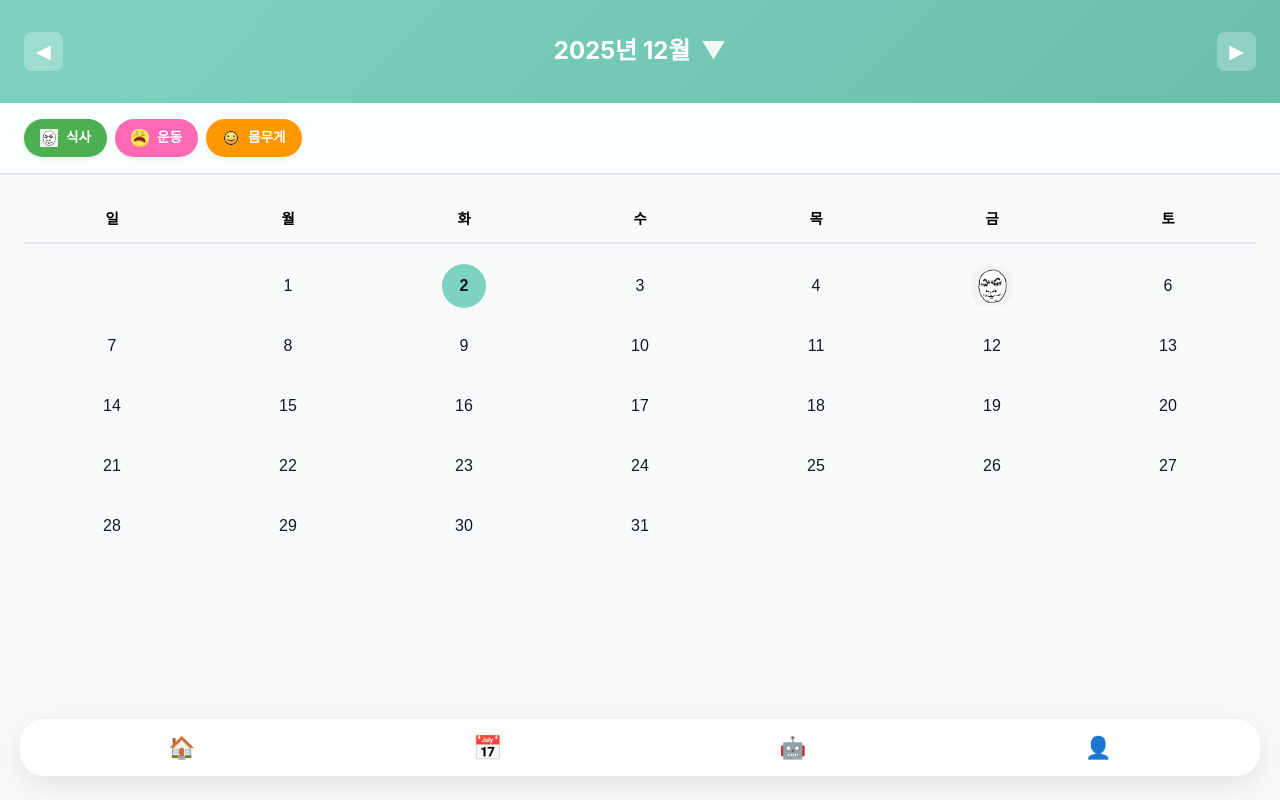
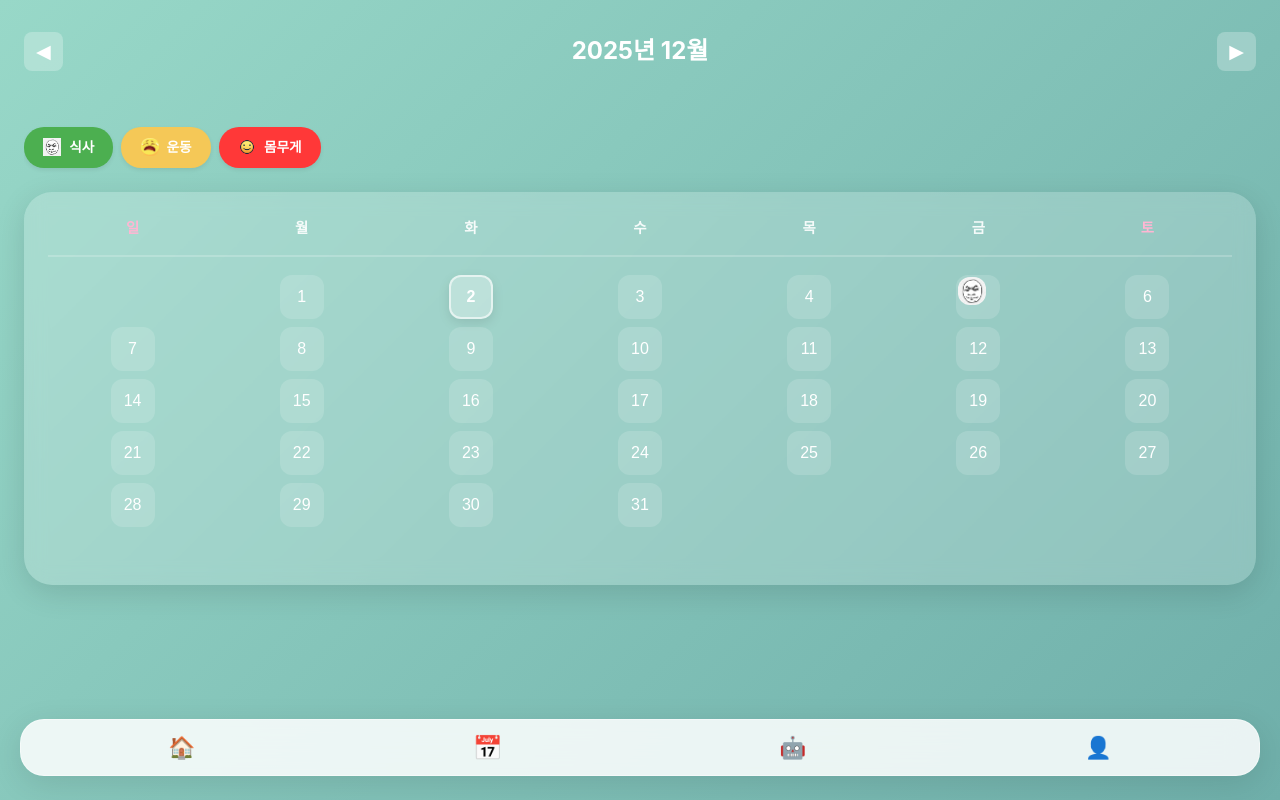
Before and after one commit to JungHoonKim-KR/KeepGoing, a Vue app: page /calendar in a window 1280 px wide. Built offline with nearby package versions, Linux system fonts and the light colour scheme.

Commit message:
캘린더 푸쉬

```diff
--- a/src/views/CalendarView.vue
+++ b/src/views/CalendarView.vue
@@ -36,13 +36,13 @@ const trackingStates = ref([
   {
     key: "burned",
     label: "운동",
-    color: "#FF69B4",
+    color: "#F5C857",
     icon: new URL("/src/assets/images/stickers/sad.png", import.meta.url).href,
   },
   {
     key: "weight",
     label: "몸무게",
-    color: "#FF9800",
+    color: "#FF3838",
     icon: new URL("/src/assets/images/stickers/smile.png", import.meta.url).href,
   },
 ]);
@@ -195,8 +195,10 @@ const selectColorForRecord = (recordKey) => {
     const isCurrentlySelected = currentRecords.includes(recordKey);
 
     if (isCurrentlySelected) {
+      // 이미 선택된 상태를 다시 클릭하면 해제 (토글 방식)
       dailyRecords.value[dateKey] = [];
     } else {
+      // 새로운 상태를 클릭하면 이전 상태 해제 후 새로운 상태 기록 (단일 선택 방식)
       dailyRecords.value[dateKey] = [recordKey];
     }
 
@@ -218,7 +220,6 @@ const getRecordIconUrl = (records) => {
 
 // 💡 추가된 년/월 모달 함수
 const openYearMonthModal = () => {
-  // 현재 달력의 년/월로 임시 상태 초기화
   tempSelectedYear.value = currentDate.value.getFullYear();
   tempSelectedMonth.value = currentDate.value.getMonth();
   isYearMonthModalOpen.value = true;
@@ -232,7 +233,6 @@ const applyYearMonth = () => {
   const currentDayOfMonth = currentDate.value.getDate();
   let newDate = new Date(tempSelectedYear.value, tempSelectedMonth.value, currentDayOfMonth);
 
-  // 날짜가 다음 달로 넘어갔다면 해당 월의 마지막 날로 조정
   if (newDate.getMonth() !== tempSelectedMonth.value) {
     newDate = new Date(tempSelectedYear.value, tempSelectedMonth.value + 1, 0);
   }
@@ -260,13 +260,13 @@ watch(
     <header class="header">
       <div class="month-header">
         <button @click="changeMonth(-1)" class="month-btn">◀</button>
-        <h1 class="month-display">
+
+        <h1 class="month-display" @click.stop="openYearMonthModal">
           {{ displayMonth }}
-          <span class="dropdown-icon" @click.stop="openYearMonthModal">▼</span>
+          <span class="dropdown-icon">▼</span>
         </h1>
 
         <button @click="changeMonth(1)" class="month-btn">▶</button>
-      <!--  <button @click="selectToday" class="today-btn">오늘 선택</button> -->
       </div>
     </header>
 
@@ -283,6 +283,7 @@ watch(
         </div>
       </div>
 
+      <div class="calendar-card">
         <div class="days-of-week">
           <span v-for="day in daysOfWeek" :key="day" class="weekday-header">{{ day }}</span>
         </div>
@@ -296,7 +297,7 @@ watch(
                 {
                   'is-today': day.isToday,
                   'is-selected': day.isSelected,
-                'has-icon': day.records.length > 0, // 아이콘 덮어쓰기 여부
+                  'has-icon': day.records.length > 0,
                 },
               ]"
               @mousedown.prevent="startPress(day)"
@@ -321,6 +322,7 @@ watch(
           </div>
         </div>
       </div>
+    </div>
 
    <Footer></Footer>
   </div>
@@ -328,7 +330,7 @@ watch(
   <Teleport to="body">
     <div v-if="isColorModalOpen" class="modal-overlay" @click.self="closeColorModal">
       <div class="color-modal">
-        <h2>{{ modalTargetDay?.day }}일 기록 선택 (단일)</h2>
+        <h2>{{ modalTargetDay?.day }}일 기록 선택</h2>
         <p class="modal-info">선택 시, 이전 상태는 해제되고 새로운 상태가 기록됩니다.</p>
 
         <div class="color-options">
@@ -388,9 +390,8 @@ watch(
 <style scoped>
 /* --- 기본 변수 정의 --- */
 :root {
-  --color-primary: #8E7CC3 ;
-  --color-primary-dark: #6abfa8;
-  --color-primary-light: #a8e6dd;
+  --color-primary: #98d8c8;
+  --color-primary-dark: #6fafaa;
   --color-accent: #FF6B9D;
   --color-accent-light: #FFB6D3;
   --color-warning: #FFA726;
@@ -399,25 +400,23 @@ watch(
   --color-text-secondary: #7F8C8D;
   --color-text-muted: #95A5A6;
   --color-red: #E74C3C;
-  --color-green: #4CAF50;
-  --color-bg-light: #f8fffe;
-  --color-bg-mint: #f0faf8;
-  --color-border: #d4ebe5;
 }
 
 /* --- 캘린더 전체 레이아웃 --- */
 .calendar-view {
   min-height: 100vh;
   padding-bottom: 80px;
-
-  background: #F9FAFB;
+  /* 💡 수정: 전체 뷰에 그라데이션 적용 */
+  background: linear-gradient(135deg, #98d8c8 0%, #6fafaa 100%);
+  color: white;
 }
 
 .header {
-  background: linear-gradient(135deg, #7dd3c0 0%, #6abfa8 100%);
+  /* 💡 수정: 배경색과 그림자 제거하여 투명하게 만듦 */
+  /* background: linear-gradient(135deg, #98d8c8 0%, #6fafaa 100%); (제거) */
+  /* box-shadow: 0 8px 30px rgba(0, 0, 0, 0.12); (제거) */
   color: white;
   padding: 2rem 1.5rem 1rem;
-  box-shadow: 0 2px 8px rgba(111, 175, 170, 0.15);
 }
 
 .month-header {
@@ -433,17 +432,15 @@ watch(
   margin: 0;
   flex-grow: 1;
   text-align: center;
+  color: white;
+  cursor: pointer;
 }
 
 .dropdown-icon {
-  cursor: pointer;
   margin-left: 5px;
   opacity: 0.9;
   transition: opacity 0.2s;
-}
-
-.dropdown-icon:hover {
-  opacity: 1;
+  display: none;
 }
 
 .month-btn {
@@ -454,27 +451,16 @@ watch(
   cursor: pointer;
   padding: 8px 12px;
   border-radius: 8px;
-  transition: background 0.2s;
+  transition: all 0.2s;
+  -webkit-tap-highlight-color: transparent;
 }
 
 .month-btn:hover {
-  background: rgba(255, 255, 255, 0.3);
+  background: rgba(255, 255, 255, 0.35);
 }
 
-.today-btn {
-  background-color: rgba(255, 255, 255, 0.25);
-  color: white;
-  border: none;
-  border-radius: 20px;
-  padding: 0.5rem 1rem;
-  font-size: 0.8rem;
-  font-weight: 500;
-  cursor: pointer;
-  transition: background 0.2s;
-}
-
-.today-btn:hover {
-  background-color: rgba(255, 255, 255, 0.35);
+.month-btn:active {
+  transform: scale(0.95);
 }
 
 /* --- 트래킹 상태 칩 스타일 --- */
@@ -487,23 +473,23 @@ watch(
   gap: 0.5rem;
   overflow-x: auto;
   white-space: nowrap;
-  background-color: #f8fffe;
-  padding: 1rem 1.5rem;
-  margin: 0 -1.5rem 1rem;
-  border-bottom: 2px solid var(--color-border);
+  padding: 1.5rem 0;
+  margin-bottom: 0;
 }
 
 .state-chip {
   display: flex;
   align-items: center;
   gap: 8px;
-  padding: 0.5rem 1rem;
+  padding: 0.6rem 1.2rem;
   border-radius: 20px;
   color: white;
   font-size: 0.85rem;
   font-weight: 600;
   box-shadow: 0 2px 4px rgba(0, 0, 0, 0.08);
   transition: transform 0.2s, box-shadow 0.2s;
+  flex-shrink: 0;
+  -webkit-tap-highlight-color: transparent;
 }
 
 .state-chip:active {
@@ -516,25 +502,36 @@ watch(
   height: 18px;
 }
 
+/* --- 캘린더 카드 (글래스모피즘) --- */
+.calendar-card {
+  background: rgba(255, 255, 255, 0.2);
+  padding: 1.5rem 1.5rem 2rem 1.5rem;
+  border-radius: 1.75rem;
+  backdrop-filter: blur(10px);
+  -webkit-backdrop-filter: blur(10px);
+  box-shadow: 0 8px 30px rgba(0, 0, 0, 0.12);
+  margin-bottom: 1.5rem;
+  overflow: hidden;
+}
+
 /* --- 요일 헤더 --- */
 .days-of-week {
   display: grid;
   grid-template-columns: repeat(7, 1fr);
   text-align: center;
   font-weight: 600;
-  color: black;
-  padding-bottom: 0.75rem;
-  padding-top: 1rem;
-  border-bottom: 2px solid var(--color-border);
+  color: rgba(255, 255, 255, 0.9);
+  padding-bottom: 1rem;
+  border-bottom: 2px solid rgba(255, 255, 255, 0.2);
   font-size: 0.9rem;
 }
 
 .weekday-header:first-child {
-  color: var(--color-red);
+  color: #FFB6D3;
 }
 
 .weekday-header:last-child {
-  color: var(--color-primary-dark);
+  color: #FFB6D3;
 }
 
 /* --- 날짜 그리드 --- */
@@ -542,7 +539,7 @@ watch(
   display: grid;
   grid-template-columns: repeat(7, 1fr);
   text-align: center;
-  gap: 8px 0;
+  gap: 4px 0;
   padding: 1rem 0;
 }
 
@@ -550,44 +547,54 @@ watch(
   display: flex;
   justify-content: center;
   align-items: center;
-  padding: 4px 0;
+  padding: 2px 0;
 }
 
 .date-cell {
-  width: 44px;
-  height: 44px;
+  width: 100%;
+  max-width: 44px;
+  aspect-ratio: 1 / 1;
+
   display: flex;
   justify-content: center;
   align-items: center;
-  background: #F9FAFB;
+  background: rgba(255, 255, 255, 0.15);
   border: 2px solid transparent;
   font-size: 1rem;
   font-weight: 500;
   cursor: pointer;
   position: relative;
   padding: 0;
-  color: var(--color-text-default);
+  color: white;
   border-radius: 12px;
   transition: all 0.2s ease;
+  -webkit-tap-highlight-color: transparent;
+  touch-action: manipulation;
+  user-select: none;
 }
 
 .date-cell:hover {
-  background-color: #e0f0ed;
+  background-color: rgba(255, 255, 255, 0.25);
   transform: scale(1.08);
+  border-color: rgba(255, 255, 255, 0.4);
 }
 
-/* .is-selected {
-  background: linear-gradient(135deg, var(--color-primary) 0%, var(--color-primary-dark) 100%);
-  color: white !important;
-  font-weight: bold;
-  box-shadow: 0 4px 12px rgba(109, 188, 170, 0.3);
-} */
+.date-cell:active {
+  transform: scale(0.97);
+}
 
 .is-today {
-  background-color: #7dd3c0  ;
-  color: var(--color-primary-dark);
-  border-radius: 50%;
+  background: rgba(255, 255, 255, 0.3);
+  border-color: rgba(255, 255, 255, 0.6);
   font-weight: 600;
+  box-shadow: 0 4px 12px rgba(0, 0, 0, 0.1);
+}
+
+.is-selected {
+  background: rgba(255, 255, 255, 0.3);
+  border-color: rgba(255, 255, 255, 0.6);
+  font-weight: bold;
+  box-shadow: 0 4px 12px rgba(0, 0, 0, 0.1);
 }
 
 /* 💡 아이콘/날짜 오버레이 스타일 */
@@ -604,7 +611,7 @@ watch(
 }
 
 .has-icon .date-content {
-  background: linear-gradient(135deg, rgba(152, 216, 200, 0.15) 0%, rgba(111, 175, 170, 0.15) 100%);
+  background: rgba(255, 255, 255, 0.1);
 }
 
 .date-number {
@@ -612,6 +619,11 @@ watch(
   line-height: 1;
 }
 
+.date-icon-overlay {
+  width: 28px;
+  height: 28px;
+  object-fit: contain;
+}
 
 .empty-cell {
   visibility: hidden;
@@ -635,16 +647,16 @@ watch(
 .color-modal {
   background: white;
   padding: 2rem;
-  border-radius: 16px;
-  box-shadow: 0 8px 32px rgba(0, 0, 0, 0.12);
+  border-radius: 1.75rem;
+  box-shadow: 0 8px 30px rgba(0, 0, 0, 0.12);
   width: 90%;
   max-width: 400px;
 }
 
 .color-modal h2 {
-  font-size: 1.5rem;
+  font-size: 1.3rem;
   margin-bottom: 0.5rem;
-  color: var(--color-primary-dark);
+  color: var(--color-text-default);
   font-weight: 700;
 }
 
@@ -666,27 +678,34 @@ watch(
   align-items: center;
   justify-content: flex-start;
   padding: 1rem;
-  border: 2px solid var(--color-border);
-  background: white;
-  border-radius: 12px;
+  border: 2px solid rgba(152, 216, 200, 0.3);
+  background: rgba(255, 255, 255, 0.8);
+  border-radius: 0.875rem;
   font-size: 1rem;
   cursor: pointer;
   transition: all 0.2s;
   position: relative;
   color: var(--color-text-default);
   font-weight: 500;
+  -webkit-tap-highlight-color: transparent;
+  touch-action: manipulation;
+  user-select: none;
 }
 
 .color-option-btn:hover {
-  background: var(--color-bg-light);
-  border-color: #7dd3c0;
+  background: rgba(152, 216, 200, 0.2);
+  border-color: rgba(152, 216, 200, 0.6);
   transform: translateY(-2px);
   box-shadow: 0 4px 12px rgba(0, 0, 0, 0.08);
 }
 
+.color-option-btn:active {
+  transform: scale(0.97);
+}
+
 .color-option-btn.is-active {
-  border-color: #7dd3c0;
-  background: linear-gradient(135deg, var(--color-code) 0%, var(--color-code) 100%);
+  border-color: var(--color-code);
+  background: var(--color-code);
   color: white;
   font-weight: bold;
   box-shadow: 0 4px 12px rgba(0, 0, 0, 0.15);
@@ -710,19 +729,33 @@ watch(
 
 .close-btn {
   width: 100%;
-  padding: 12px;
-  background-color:#7dd3c0;
+  padding: 1rem 2rem;
+  background: rgba(255, 255, 255, 0.1);
   color: white;
-  border: none;
-  border-radius: 10px;
+  border: 1.5px solid rgba(255, 255, 255, 0.6);
+  border-radius: 3rem;
   cursor: pointer;
   font-size: 1rem;
   font-weight: 600;
-  transition: background 0.2s;
+  transition: all 0.2s ease;
+  backdrop-filter: blur(5px);
+  -webkit-backdrop-filter: blur(5px);
+  -webkit-tap-highlight-color: transparent;
+  touch-action: manipulation;
+  user-select: none;
 }
 
 .close-btn:hover {
-  background-color: #7F8C8D;
+  background: white;
+  color: #6fafaa;
+  transform: translateY(-3px);
+  box-shadow: 0 5px 15px rgba(0, 0, 0, 0.1);
+}
+
+.close-btn:active {
+  transform: scale(0.95);
+  background: rgba(255, 255, 255, 0.3);
+  border-color: rgba(255, 255, 255, 1);
 }
 
 /* ---------------------------------------------------- */
@@ -732,16 +765,16 @@ watch(
 .year-month-modal {
   background: white;
   padding: 2rem;
-  border-radius: 16px;
-  box-shadow: 0 8px 32px rgba(0, 0, 0, 0.12);
+  border-radius: 1.75rem;
+  box-shadow: 0 8px 30px rgba(0, 0, 0, 0.12);
   width: 90%;
   max-width: 400px;
 }
 
 .year-month-modal h2 {
-  font-size: 1.5rem;
+  font-size: 1.3rem;
   margin-bottom: 1.5rem;
-  color: var(--color-primary-dark);
+  color: var(--color-text-default);
   text-align: center;
   font-weight: 700;
 }
@@ -761,23 +794,26 @@ watch(
 
 .date-select {
   padding: 0.85rem;
-  border: 2px solid var(--color-border);
-  border-radius: 10px;
+  border: 2px solid rgba(152, 216, 200, 0.3);
+  border-radius: 0.875rem;
   font-size: 1rem;
   appearance: none;
   background-color: white;
   cursor: pointer;
   transition: all 0.2s;
   font-weight: 500;
+  color: var(--color-text-default);
+  -webkit-tap-highlight-color: transparent;
 }
 
 .date-select:hover {
-  border-color: #7dd3c0;
+  border-color: rgba(152, 216, 200, 0.6);
+  background-color: rgba(152, 216, 200, 0.05);
 }
 
 .date-select:focus {
   outline: none;
-  border-color: #7dd3c0;
+  border-color: #98d8c8;
   box-shadow: 0 0 0 3px rgba(152, 216, 200, 0.2);
 }
 
@@ -788,45 +824,60 @@ watch(
   gap: 10px;
 }
 
+/* 취소 버튼 스타일 (기준) */
 .cancel-btn {
   flex: 1;
-  padding: 12px;
-  background-color: white;
+  padding: 0.85rem;
+  background-color: rgba(255, 255, 255, 0.8);
   color: var(--color-text-default);
-  border: 2px solid var(--color-border);
-  border-radius: 10px;
+  border: 2px solid rgba(152, 216, 200, 0.3);
+  border-radius: 0.875rem;
   cursor: pointer;
   font-size: 1rem;
   font-weight: 600;
   transition: all 0.2s;
+  -webkit-tap-highlight-color: transparent;
+  touch-action: manipulation;
+  user-select: none;
 }
 
 .cancel-btn:hover {
-  background-color: var(--color-bg-light);
-  border-color: var(--color-text-secondary);
+  background-color: rgba(152, 216, 200, 0.2);
+  border-color: rgba(152, 216, 200, 0.6);
+  transform: translateY(-2px);
+  box-shadow: 0 4px 12px rgba(0, 0, 0, 0.08);
 }
 
+.cancel-btn:active {
+  transform: scale(0.97);
+}
+
+/* 💡 적용 버튼 스타일: cancel-btn과 동일하게 설정 */
 .apply-btn {
   flex: 1;
-  padding: 12px;
-  background: linear-gradient(135deg, var(--color-primary) 0%, var(--color-primary-dark) 100%);
-  color: black;
-  border: none;
-  border-radius: 10px;
+  padding: 0.85rem;
+  background-color: rgba(255, 255, 255, 0.8);
+  color: var(--color-text-default);
+  border: 2px solid rgba(152, 216, 200, 0.3);
+  border-radius: 0.875rem;
   cursor: pointer;
   font-size: 1rem;
-  font-weight: bold;
+  font-weight: 600;
   transition: all 0.2s;
-  box-shadow: 0 2px 8px rgba(111, 175, 170, 0.3);
+  -webkit-tap-highlight-color: transparent;
+  touch-action: manipulation;
+  user-select: none;
 }
 
 .apply-btn:hover {
+  background-color: rgba(152, 216, 200, 0.2);
+  border-color: rgba(152, 216, 200, 0.6);
   transform: translateY(-2px);
-  box-shadow: 0 4px 12px rgba(111, 175, 170, 0.4);
+  box-shadow: 0 4px 12px rgba(0, 0, 0, 0.08);
+  color: var(--color-text-default);
 }
 
 .apply-btn:active {
-  transform: translateY(0);
+  transform: scale(0.97);
 }
-
 </style>
```
Lines whose indentation alone changed are shown as unchanged.
